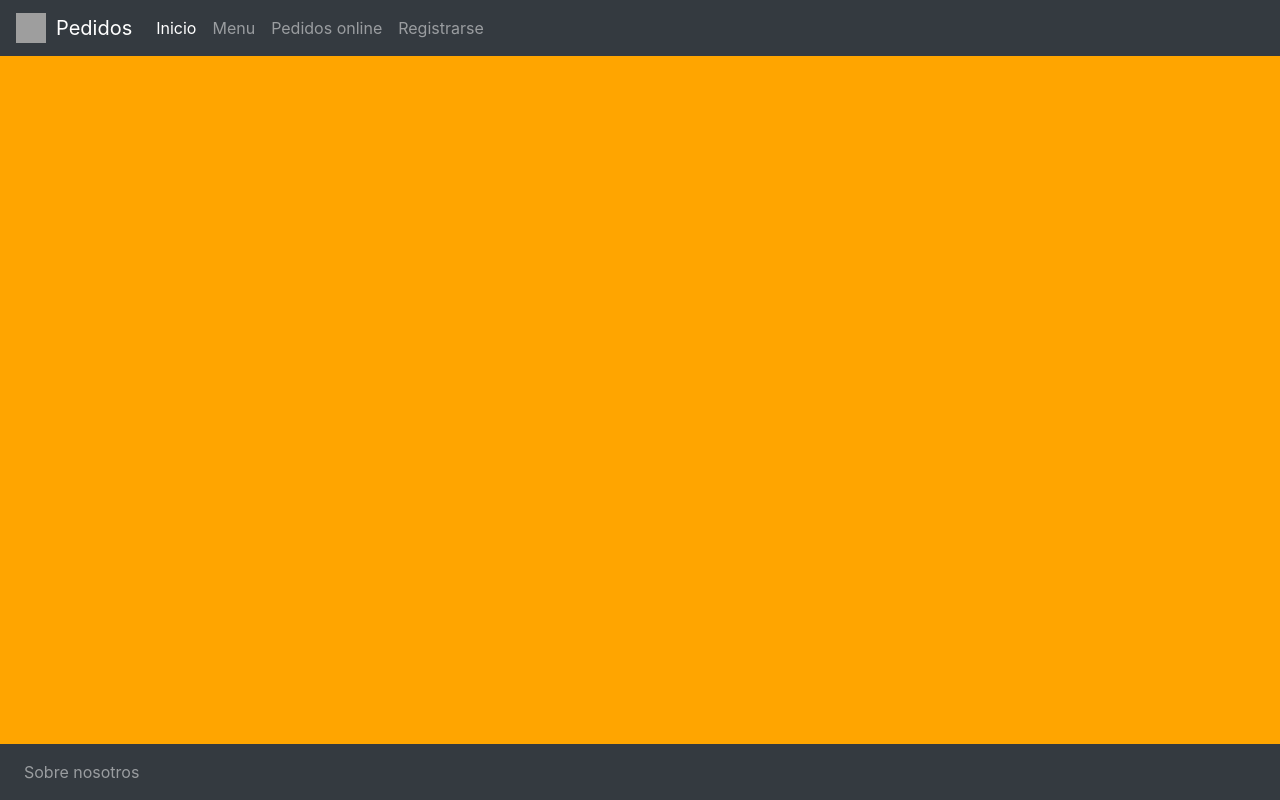
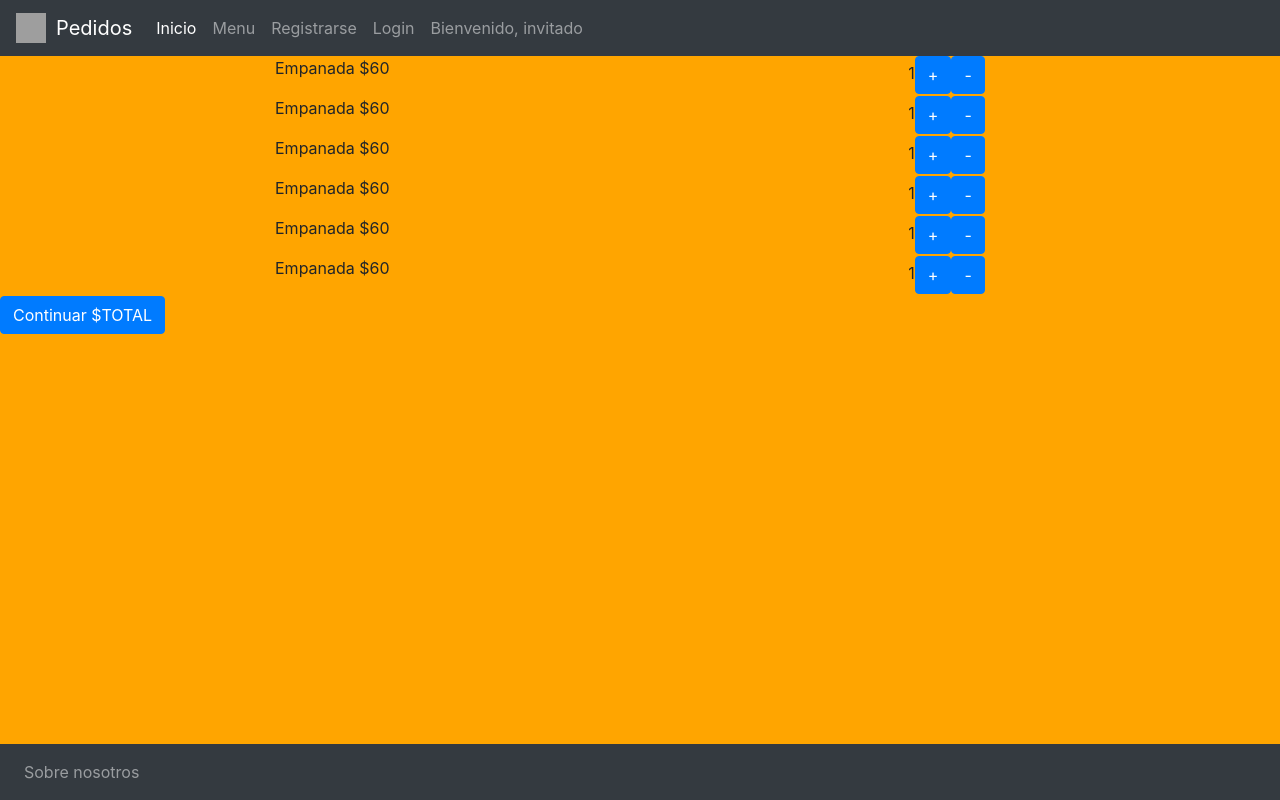
Before and after one commit to rbergoglio/practicareact, a React (Create React App) app in the folder deliverywebapp/: page /Menu in a window 1280 px wide. Built offline with nearby package versions, Linux system fonts and the light colour scheme; grey boxes are pictures that could not be loaded.

Commit message:
added a few pages

```diff
--- a/deliverywebapp/src/App.js
+++ b/deliverywebapp/src/App.js
@@ -9,6 +9,9 @@ import { Grid, Row, Col } from "react-flexbox-grid";
 import { BrowserRouter as Router, Route } from "react-router-dom";
 import WelcomePage from "./components/WelcomePage";
 import Register from "./components/Register";
+import Login from "./components/Login";
+import Menu from "./components/Menu";
+import AboutUs from "./components/AboutUs";
 
 //https://www.freecodecamp.org/news/create-a-react-frontend-a-node-express-backend-and-connect-them-together-c5798926047c/
 
@@ -19,6 +22,9 @@ function App() {
       <div className="blank-space-top"></div>
       <Route path="/" exact component={WelcomePage} />
       <Route path="/Registrarse" component={Register} />
+      <Route path="/Login" component={Login} />
+      <Route path="/Menu" component={Menu} />
+      <Route path="/Nosotros" component={AboutUs} />
 
       <BottomNavBar />
     </Router>
--- /dev/null
+++ b/deliverywebapp/src/components/AboutUs.js
@@ -0,0 +1,9 @@
+import React from "react";
+
+class AboutUs extends React.Component {
+  render() {
+    return <div></div>;
+  }
+}
+
+export default AboutUs;
--- a/deliverywebapp/src/components/BottomNavBar.js
+++ b/deliverywebapp/src/components/BottomNavBar.js
@@ -1,5 +1,6 @@
 import React from "react";
 import "./bottomNavBar.css";
+import { Link } from "react-router-dom";
 
 class BottomNavBar extends React.Component {
   render() {
@@ -8,9 +9,9 @@ class BottomNavBar extends React.Component {
         <div>
           <ul className="navbar-nav mr-auto">
             <li className="nav-item">
-              <a className="nav-link" href="nosotros">
+              <Link to="/Nosotros" className="nav-link">
                 Sobre nosotros
-              </a>
+              </Link>
             </li>
           </ul>
         </div>
--- /dev/null
+++ b/deliverywebapp/src/components/FoodItem.js
@@ -0,0 +1,29 @@
+import React from "react";
+import { Button } from "react-bootstrap";
+
+class Welcome extends React.Component {
+  render() {
+    return (
+      <div class="container">
+        <div class="row">
+          <div class="col-md-2 "></div>
+          <div class="col-md-10">
+            <div class="row">
+              <div class="col-6 col-sm-6 col-md-8">
+                <p>
+                  {this.props.foodName} ${this.props.price}
+                </p>
+              </div>
+              <div class="col-6 col-sm-6 col-md-4">
+                1<Button>+</Button>
+                <Button>-</Button>
+              </div>
+            </div>
+          </div>
+        </div>
+      </div>
+    );
+  }
+}
+
+export default Welcome;
--- /dev/null
+++ b/deliverywebapp/src/components/Login.css
@@ -0,0 +1,10 @@
+@media all and (min-width: 480px) {
+  .Login {
+    padding: 60px 0;
+  }
+
+  .Login form {
+    margin: 0 auto;
+    max-width: 320px;
+  }
+}
--- /dev/null
+++ b/deliverywebapp/src/components/Login.js
@@ -0,0 +1,43 @@
+import React, { useState } from "react";
+import { Button, FormGroup, FormControl } from "react-bootstrap";
+import "./Login.css";
+
+export default function Login(props) {
+  const [email, setEmail] = useState("");
+  const [password, setPassword] = useState("");
+
+  function validateForm() {
+    return email.length > 0 && password.length > 0;
+  }
+
+  function handleSubmit(event) {
+    event.preventDefault();
+  }
+
+  return (
+    <div className="Login">
+      <form onSubmit={handleSubmit}>
+        <FormGroup controlId="email" bsSize="large">
+          Email
+          <FormControl
+            autoFocus
+            type="email"
+            value={email}
+            onChange={e => setEmail(e.target.value)}
+          />
+        </FormGroup>
+        <FormGroup controlId="password" bsSize="large">
+          Contraseña
+          <FormControl
+            value={password}
+            onChange={e => setPassword(e.target.value)}
+            type="password"
+          />
+        </FormGroup>
+        <Button disabled={!validateForm()} type="submit">
+          Login
+        </Button>
+      </form>
+    </div>
+  );
+}
--- /dev/null
+++ b/deliverywebapp/src/components/Menu.css
@@ -0,0 +1,5 @@
+.img {
+  float: left;
+  margin: 0.5em;
+  width: 150px;
+}
--- /dev/null
+++ b/deliverywebapp/src/components/Menu.js
@@ -0,0 +1,31 @@
+import React from "react";
+import "./Menu.css";
+import FoodItem from "./FoodItem";
+import { Button } from "react-bootstrap";
+
+/*
+  <div class="test">
+                <img
+                  src="https://sifu.unileversolutions.com/image/es-MX/recipe-topvisual/2/1260-709/hamburguesa-clasica-50425188.jpg"
+                  class="img"
+                />
+              </div>
+*/
+class Menu extends React.Component {
+  render() {
+    return (
+      <div>
+        <FoodItem foodName="Empanada" price="60"></FoodItem>
+        <FoodItem foodName="Empanada" price="60"></FoodItem>
+        <FoodItem foodName="Empanada" price="60"></FoodItem>
+        <FoodItem foodName="Empanada" price="60"></FoodItem>
+        <FoodItem foodName="Empanada" price="60"></FoodItem>
+        <FoodItem foodName="Empanada" price="60"></FoodItem>
+
+        <Button>Continuar $TOTAL</Button>
+      </div>
+    );
+  }
+}
+
+export default Menu;
--- a/deliverywebapp/src/components/NavBar.js
+++ b/deliverywebapp/src/components/NavBar.js
@@ -7,7 +7,7 @@ class NavBar extends React.Component {
     return (
       <header className="header">
         <nav className="navbar navbar-expand-lg navbar-dark fixed-top bg-dark">
-          <a className="navbar-brand" href="">
+          <a className="navbar-brand" href="/">
             <img
               src="https://www.pinclipart.com/picdir/big/113-1137880_hamburger-drawing-at-getdrawings-com-free-for-drawing.png"
               width={30}
@@ -41,14 +41,17 @@ class NavBar extends React.Component {
                 </Link>
               </li>
               <li className="nav-item">
-                <a className="nav-link" href="nosotros">
-                  Pedidos online
-                </a>
-              </li>
-              <li className="nav-item">
                 <Link to="/Registrarse" className="nav-link">
                   Registrarse
                 </Link>
+              </li>
+              <li className="nav-item">
+                <Link to="/Login" className="nav-link">
+                  Login
+                </Link>
+              </li>
+              <li className="nav-item" className="nav-link">
+                Bienvenido, invitado
               </li>
             </ul>
             {/*
--- a/deliverywebapp/src/components/Register.js
+++ b/deliverywebapp/src/components/Register.js
@@ -40,7 +40,7 @@ class Register extends React.Component {
     console.log(user);
 
     axios
-    // .post("http://localhost:5000/users/add", user)
+      // .post("http://localhost:5000/users/add", user)
       .post("https://rbergoglio-deliveryapp.herokuapp.com/users/add", user)
 
       .then(res => console.log(res.data));
@@ -62,7 +62,7 @@ class Register extends React.Component {
         <h3>Registrarse</h3>
         <form onSubmit={this.onSubmit}>
           <div className="form-group">
-            <label>Usuario: </label>
+            <label>Email: </label>
             <input
               type="text"
               required
```
